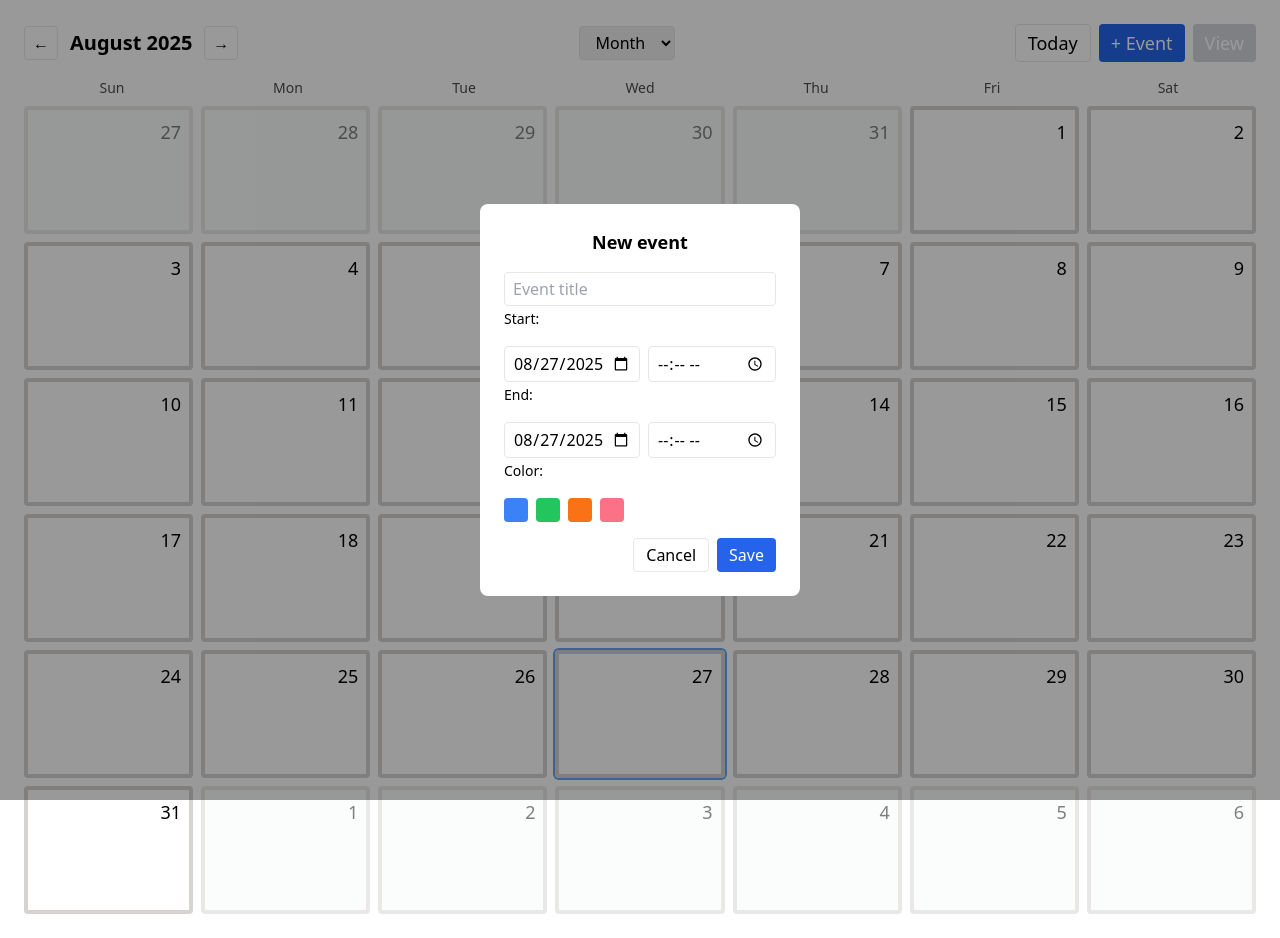
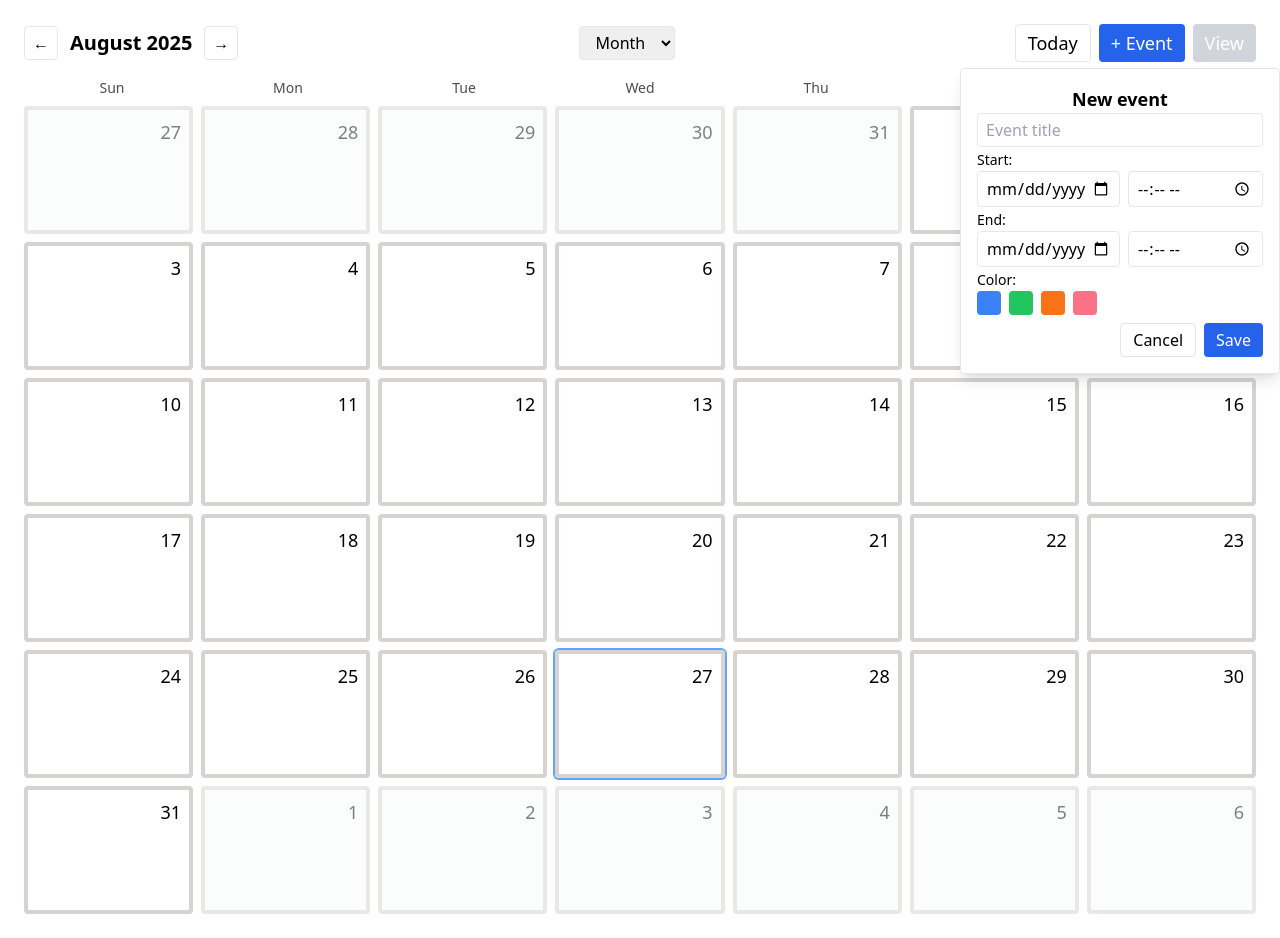
Before and after one commit to DanielGiron20/Calendario-en-angular, an Angular app: page / in a window 1280 px wide. Both pictures are taken after a click on the button "+ Event". Built offline with nearby package versions, Linux system fonts and the light colour scheme.

Commit message:
Ya el formulario para nuevo evento no es un modal sino un popOver

```diff
--- a/src/app/calendar/week-view/week-view.component.html
+++ b/src/app/calendar/week-view/week-view.component.html
@@ -20,7 +20,7 @@
   <div class="grid grid-cols-7 gap-1">
     <div *ngFor="let day of currentWeek"
          (click)="selectDay(day.iso)"
-         class="border-4 rounded p-2 h-32 flex flex-col overflow-hidden cursor-pointer hover:bg-blue-100"
+         class="border-4 rounded p-2 min-h-32 flex flex-col overflow-visible cursor-pointer hover:bg-blue-100"
          [class.bg-blue-100]="day.iso === selectedDate"
          [class.ring-2]="day.iso === selectedDate"
          [class.ring-blue-500]="day.iso === selectedDate"
--- a/src/app/components/calendar/calendar.component.html
+++ b/src/app/components/calendar/calendar.component.html
@@ -27,7 +27,7 @@
 
     <div class="flex gap-2">
       <button (click)="goToday()" class="px-3 py-1 rounded border hover:bg-gray-50 text-sm md:text-lg ">Today</button>
-      <button (click)="openEventForm()" class="px-3 py-1 rounded bg-blue-600 text-white hover:bg-blue-700 text-sm md:text-lg ">+ Event</button>
+      <button (click)="showEventForm.set(!showEventForm())" class="px-3 py-1 rounded bg-blue-600 text-white hover:bg-blue-700 text-sm md:text-lg ">+ Event</button>
       <button (click)="openDayModal()" [disabled]="!selectedDate()"
         class="px-3 py-1 rounded bg-green-600 text-white hover:bg-green-700 disabled:bg-gray-300 disabled:cursor-not-allowed text-sm md:text-lg ">
         View
@@ -103,16 +103,18 @@
 </div>
 
 
-  <div *ngIf="showEventForm()" class="fixed inset-0 bg-black bg-opacity-40 flex items-center justify-center z-50">
-  <div class="bg-white p-6 rounded-lg w-80 space-y-4">
+ <div *ngIf="showEventForm()"
+       class="absolute top-16 mt-1 right-0 bg-white border shadow-lg p-4 rounded w-80 z-50">
+
     <h2 class="text-lg text-center font-semibold">New event</h2>
+
     <div *ngIf="eventFormError()" class="text-red-600 text-sm font-medium">
       {{ eventFormError() }}
     </div>
 
-
     <!-- Título -->
-    <input type="text" [(ngModel)]="newEvent.title" placeholder="Event title" class="w-full border rounded px-2 py-1" (input)="eventFormError.set(null)"  />
+    <input type="text" [(ngModel)]="newEvent.title" placeholder="Event title"
+           class="w-full border rounded px-2 py-1" (input)="eventFormError.set(null)"  />
 
     <!-- Fecha y hora de inicio -->
     <label class="text-sm">Start:</label>
@@ -127,8 +129,6 @@
       <input type="date" [(ngModel)]="newEvent.end" class="w-1/2 border rounded px-2 py-1" />
       <input type="time" [(ngModel)]="newEvent.hend" class="w-1/2 border rounded px-2 py-1" />
     </div>
-
-
 
     <!-- Selector de color -->
     <label class="text-sm">Color:</label>
@@ -154,11 +154,11 @@
               class="w-6 h-6 rounded bg-rose-400"></button>
     </div>
 
-    <div class="flex justify-end gap-2">
+    <div class="flex justify-end gap-2 mt-2">
       <button (click)="showEventForm.set(false)" class="px-3 py-1 rounded border">Cancel</button>
       <button (click)="saveEvent()" class="px-3 py-1 rounded bg-blue-600 text-white hover:bg-blue-700">Save</button>
     </div>
-  </div>
+
   </div>
 
 
```
Lines whose indentation alone changed are shown as unchanged.
